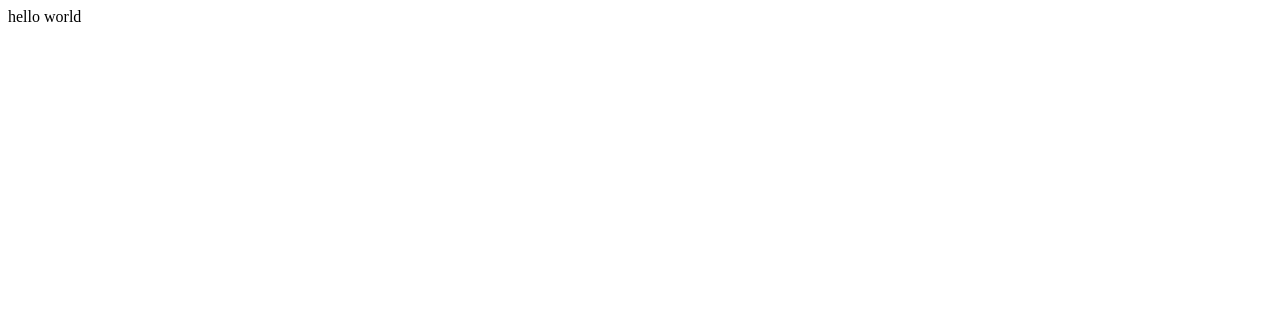
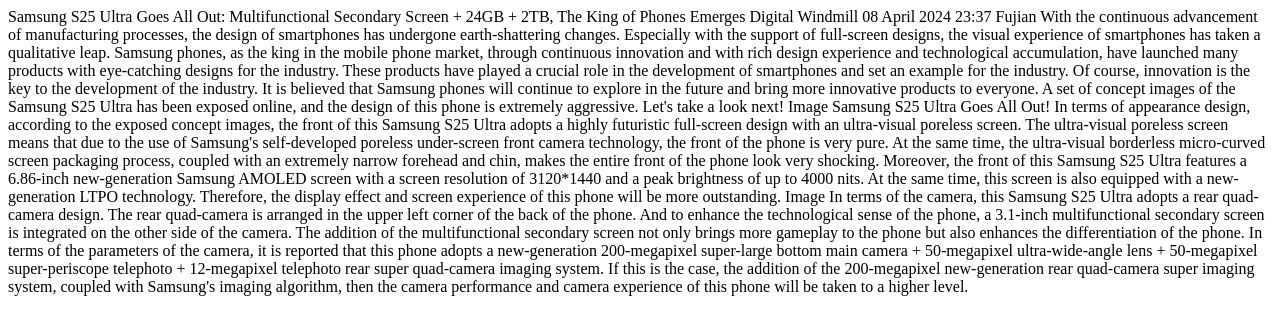
Before and after one commit to ttthree/ttthreecn, a plain HTML site: page index.html in a window 1280 px wide. Drawn offline with Linux system fonts and the light colour scheme.

Commit message:
Update index.html

```diff
--- a/index.html
+++ b/index.html
@@ -1,5 +1,11 @@
 <html>
   <body>
-hello world
+Samsung S25 Ultra Goes All Out: Multifunctional Secondary Screen + 24GB + 2TB, The King of Phones Emerges
+Digital Windmill 08 April 2024 23:37 Fujian
+With the continuous advancement of manufacturing processes, the design of smartphones has undergone earth-shattering changes. Especially with the support of full-screen designs, the visual experience of smartphones has taken a qualitative leap. Samsung phones, as the king in the mobile phone market, through continuous innovation and with rich design experience and technological accumulation, have launched many products with eye-catching designs for the industry. These products have played a crucial role in the development of smartphones and set an example for the industry. Of course, innovation is the key to the development of the industry. It is believed that Samsung phones will continue to explore in the future and bring more innovative products to everyone. A set of concept images of the Samsung S25 Ultra has been exposed online, and the design of this phone is extremely aggressive. Let's take a look next!
+Image
+Samsung S25 Ultra Goes All Out! In terms of appearance design, according to the exposed concept images, the front of this Samsung S25 Ultra adopts a highly futuristic full-screen design with an ultra-visual poreless screen. The ultra-visual poreless screen means that due to the use of Samsung's self-developed poreless under-screen front camera technology, the front of the phone is very pure. At the same time, the ultra-visual borderless micro-curved screen packaging process, coupled with an extremely narrow forehead and chin, makes the entire front of the phone look very shocking. Moreover, the front of this Samsung S25 Ultra features a 6.86-inch new-generation Samsung AMOLED screen with a screen resolution of 3120*1440 and a peak brightness of up to 4000 nits. At the same time, this screen is also equipped with a new-generation LTPO technology. Therefore, the display effect and screen experience of this phone will be more outstanding.
+Image
+In terms of the camera, this Samsung S25 Ultra adopts a rear quad-camera design. The rear quad-camera is arranged in the upper left corner of the back of the phone. And to enhance the technological sense of the phone, a 3.1-inch multifunctional secondary screen is integrated on the other side of the camera. The addition of the multifunctional secondary screen not only brings more gameplay to the phone but also enhances the differentiation of the phone. In terms of the parameters of the camera, it is reported that this phone adopts a new-generation 200-megapixel super-large bottom main camera + 50-megapixel ultra-wide-angle lens + 50-megapixel super-periscope telephoto + 12-megapixel telephoto rear super quad-camera imaging system. If this is the case, the addition of the 200-megapixel new-generation rear quad-camera super imaging system, coupled with Samsung's imaging algorithm, then the camera performance and camera experience of this phone will be taken to a higher level.
   </body>
 </html>
```
